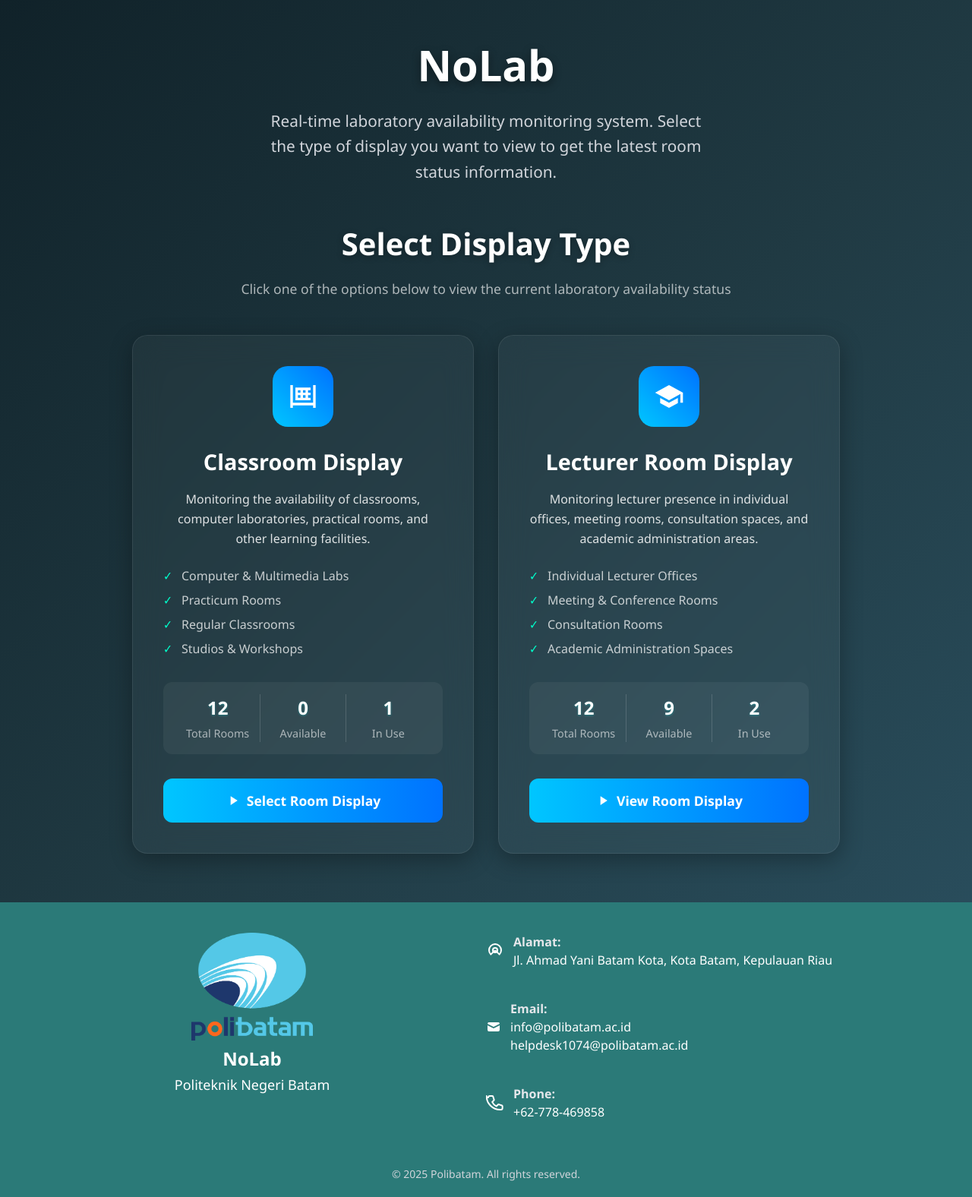
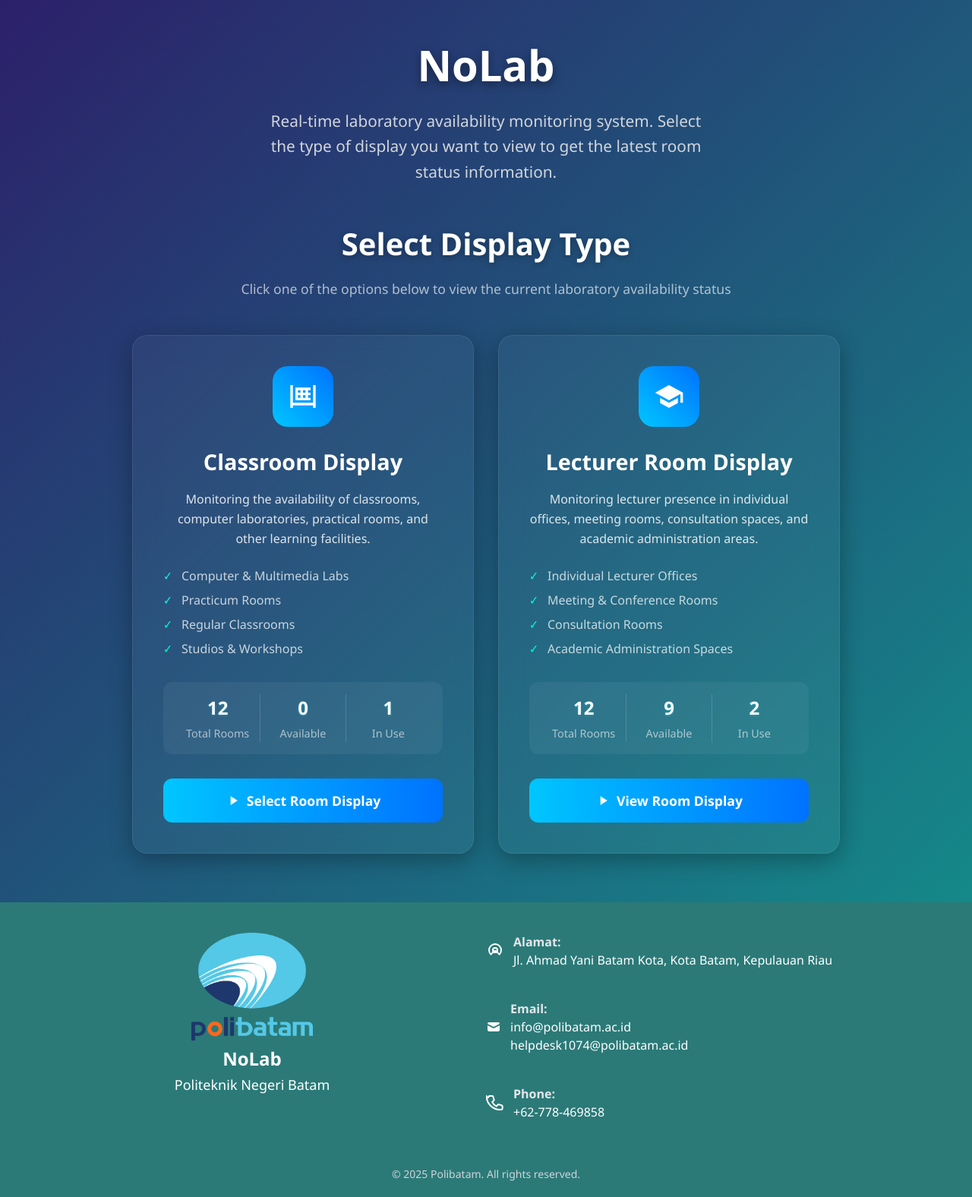
Before and after one commit to achillsetara16/Display-Ketersediaan-Laboratorium, a PHP site: page / in a window 1280 px wide. Shown: the part 117-1693 px from the top of the page at 76% size. Run offline with PHP 8.4, Linux system fonts and the light colour scheme; data that the repository does not hold is empty; some libraries are stand-ins or nearby versions.

Commit message:
repair bg

```diff
--- a/public/index.php
+++ b/public/index.php
@@ -8,10 +8,9 @@
   <script src="https://cdn.tailwindcss.com"></script>
   <style>
     body {
-      background: linear-gradient(135deg, #0f2027, #203a43, #2c5364);
+       background: linear-gradient(135deg, #2d1b69 0%, #11998e 100%);
       font-family: 'Segoe UI', Tahoma, Geneva, Verdana, sans-serif;
     }
-
     .hero h1 {
       font-size: 3.5rem;
       font-weight: 800;
```
